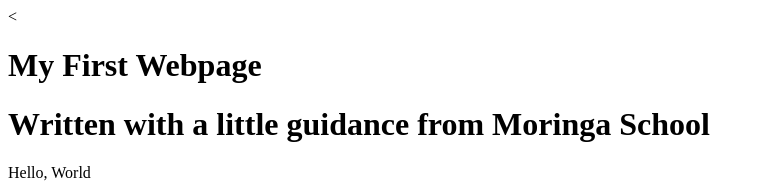
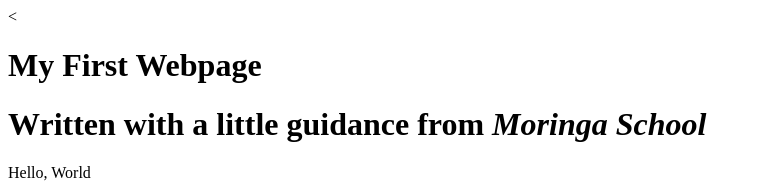
Before and after one commit to Y0ung-bit-svg/Web, a plain HTML site: page my-first-website.html in a window 1280 px wide. Shown: the top 195 px of the page, without its empty margins (0-763 px from the left). Drawn offline with Linux system fonts and the light colour scheme.

Commit message:
add inline elements

```diff
--- a/my-first-website.html
+++ b/my-first-website.html
@@ -6,7 +6,7 @@
   </head>
   <body>
     <h1>My First Webpage</h1>
-    <h1>Written with a little guidance from Moringa School</h1>
+    <h1>Written with a little guidance from <em>Moringa School</em></h1>
 
     <p>Hello, World </p>
     <p>Welcome to my <strong>first web page</strong>!</p>
```
